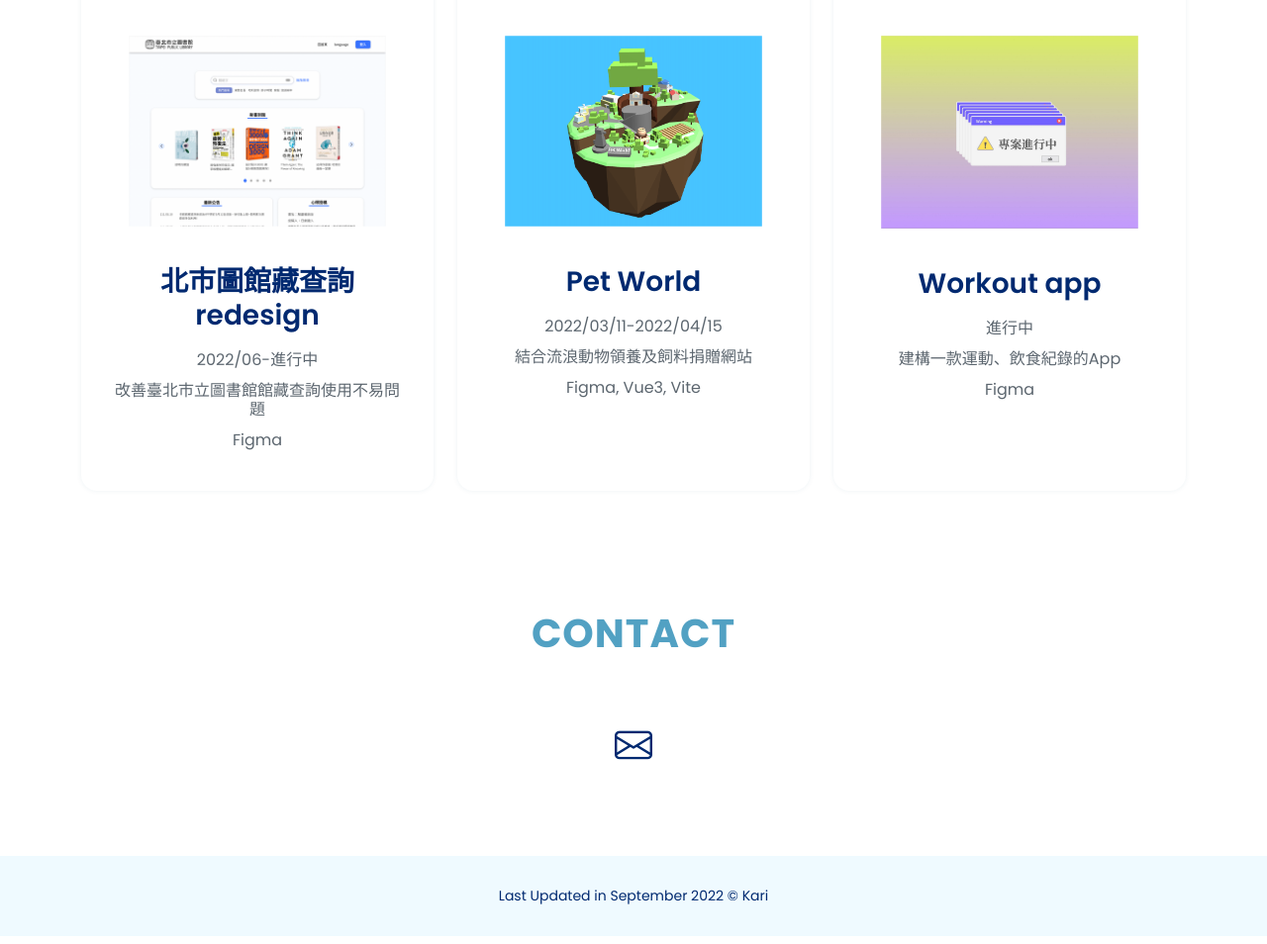
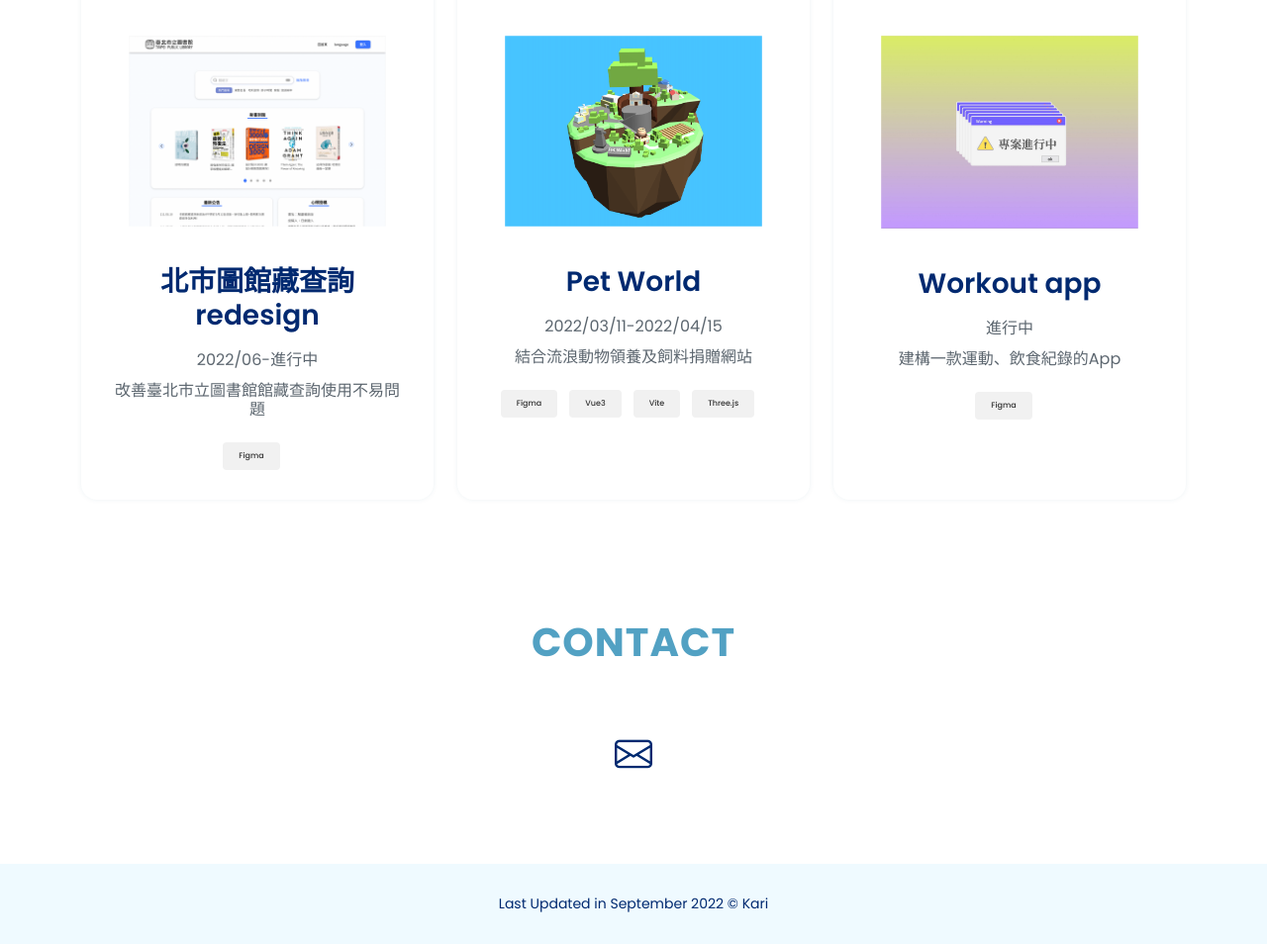
Before and after one commit to rayrayfan/portfolio, a website: page index.html in a window 1280 px wide. Shown: the part 963-1917 px from the top of the page at 99% size. Drawn offline with Linux system fonts and the light colour scheme.

Commit message:
0916 project_tools

```diff
--- a/assets/css/style.css
+++ b/assets/css/style.css
@@ -491,8 +491,19 @@ section {
 .projects .box:hover img {
   transform: scale(1);
 }
-
-
+.tool {
+  display: flex;
+  justify-content: center;
+}
+.tool .content {
+  margin: 12px 12px 0px 0px;
+  padding: 8px 12px;
+  background-color: rgb(241, 241, 241);
+  cursor: default;
+  font-size: 8px;
+  font-weight: 500;
+  border-radius: 0.25rem;
+}
 
 
 /* Contact */
--- a/index.html
+++ b/index.html
@@ -101,7 +101,8 @@
                 <h2>北市圖館藏查詢 redesign</h2>
                 <h4>2022/06-進行中</h4>
                 <h4>改善臺北市立圖書館館藏查詢使用不易問題</h4>
-              <h4>Figma</h4>
+                <div class="tool inline-block wrap">
+                  <div class="content py-2 px-3 inline-block">Figma</div></div>
               </a>
             </div>
           </div>
@@ -113,7 +114,12 @@
                 <h2>Pet World</h2>
                 <h4>2022/03/11-2022/04/15</h4>
                 <h4>結合流浪動物領養及飼料捐贈網站</h4>
-              <h4>Figma, Vue3, Vite </h4>
+                <div class="tool inline-block wrap">
+                  <div class="content py-2 px-3 inline-block">Figma</div>
+                  <div class="content py-2 px-3 inline-block">Vue3</div>
+                  <div class="content py-2 px-3 inline-block">Vite</div>
+                  <div class="content py-2 px-3 inline-block">Three.js</div>
+                </div>
               </a>
             </div>
           </div>
@@ -124,7 +130,9 @@
               <h2>Workout app</h2>
               <h4>進行中</h4>
               <h4>建構一款運動、飲食紀錄的App</h4>
-              <h4>Figma</h4>
+              <div class="tool inline-block wrap">
+                <div class="content py-2 px-3 inline-block">Figma</div>
+              </div>
             </div>
           </div>
 
```
Lines whose indentation alone changed are shown as unchanged.
